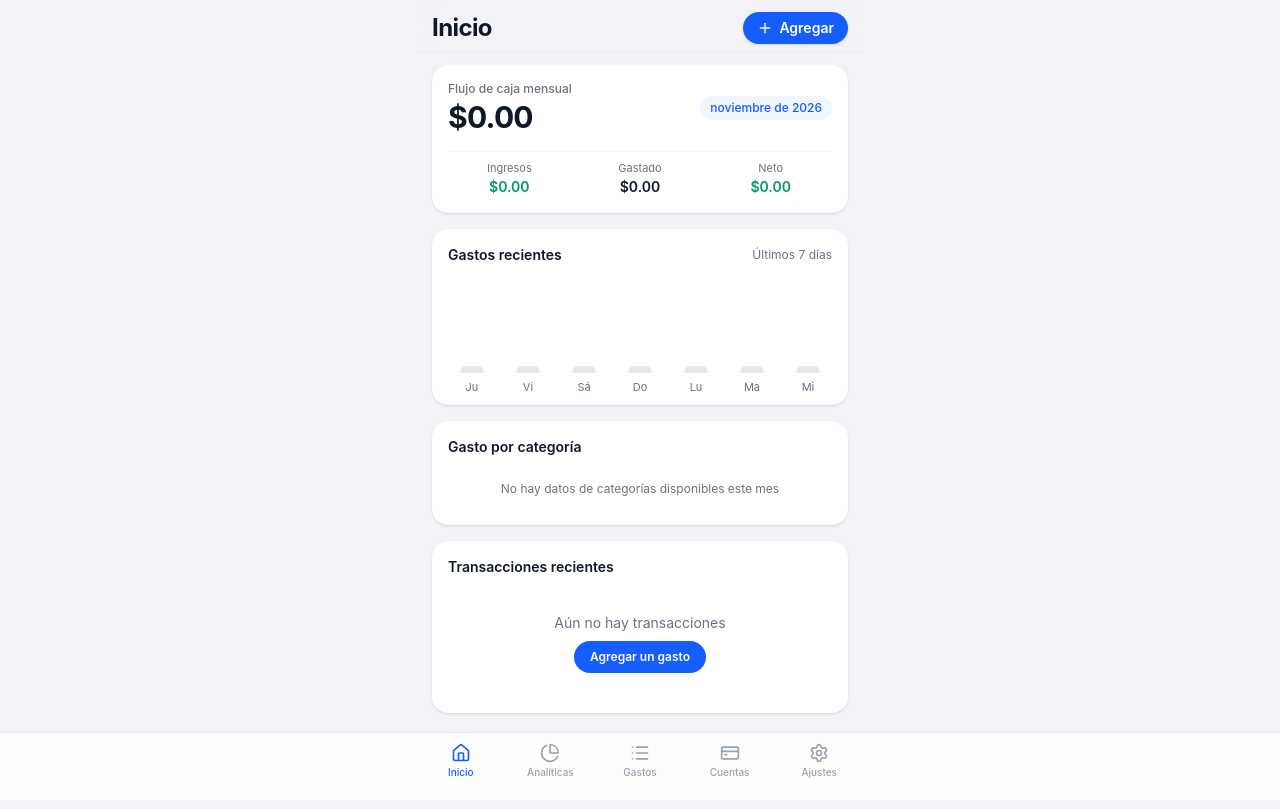
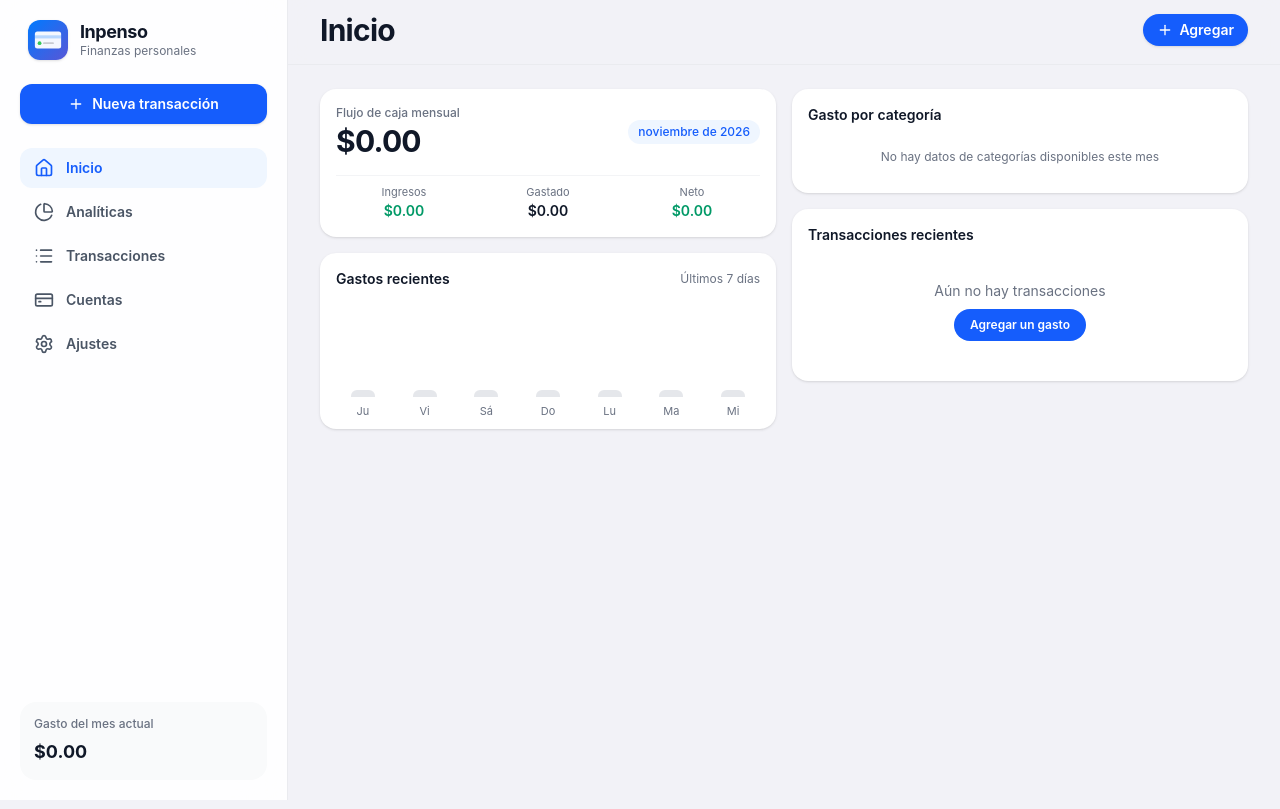
Before and after one commit to pedrogxmz/inpenso-web, a React (Vite) app: page / in a window 1280 px wide. Built offline with nearby package versions, Linux system fonts and the light colour scheme.

Commit message:
Add responsive desktop dashboard layout with sidebar navigation and multi-column grids

```diff
--- a/public/sw.js
+++ b/public/sw.js
@@ -1,4 +1,4 @@
-const CACHE_NAME = 'inpenso-pwa-v4';
+const CACHE_NAME = 'inpenso-pwa-v5';
 const ASSETS = ['./', './index.html', './manifest.json', './icon.svg'];
 
 self.addEventListener('install', (event) => {
--- a/src/App.tsx
+++ b/src/App.tsx
@@ -294,10 +294,81 @@ export default function App() {
   };
 
   return (
-    <div className="min-h-screen bg-[#F2F2F7] dark:bg-black text-gray-900 dark:text-gray-100 flex flex-col max-w-md mx-auto relative pb-24">
+    <div className="min-h-screen bg-[#F2F2F7] dark:bg-black text-gray-900 dark:text-gray-100 flex flex-col md:flex-row">
+      {/* Desktop Sidebar (visible on md and larger screens) */}
+      <aside className="hidden md:flex md:w-64 lg:w-72 shrink-0 flex-col justify-between bg-white/90 dark:bg-zinc-900/90 backdrop-blur-xl border-r border-gray-200/80 dark:border-zinc-800 p-5 sticky top-0 h-screen">
+        <div className="space-y-6">
+          {/* Brand Header */}
+          <div className="flex items-center gap-3 px-2">
+            <img src="./icon.svg" alt="Inpenso" className="w-10 h-10 rounded-xl shadow-sm" />
+            <div>
+              <h1 className="text-lg font-bold tracking-tight leading-tight">Inpenso</h1>
+              <p className="text-xs text-gray-500 dark:text-zinc-400">Finanzas personales</p>
+            </div>
+          </div>
+
+          {/* Primary Action Button */}
+          <button
+            onClick={openAddTransaction}
+            className="w-full flex items-center justify-center gap-2 bg-blue-600 hover:bg-blue-700 active:scale-[0.99] text-white text-sm font-semibold py-2.5 px-4 rounded-xl shadow-sm transition cursor-pointer"
+          >
+            <Plus className="w-4 h-4" />
+            <span>Nueva transacción</span>
+          </button>
+
+          {/* Desktop Navigation Links */}
+          <nav className="space-y-1">
+            <SidebarButton
+              active={activeTab === 'home'}
+              onClick={() => setActiveTab('home')}
+              icon={<Home className="w-5 h-5" />}
+              label="Inicio"
+            />
+            <SidebarButton
+              active={activeTab === 'analytics'}
+              onClick={() => setActiveTab('analytics')}
+              icon={<PieChart className="w-5 h-5" />}
+              label="Analíticas"
+            />
+            <SidebarButton
+              active={activeTab === 'transactions'}
+              onClick={() => setActiveTab('transactions')}
+              icon={<List className="w-5 h-5" />}
+              label="Transacciones"
+            />
+            <SidebarButton
+              active={activeTab === 'accounts'}
+              onClick={() => setActiveTab('accounts')}
+              icon={<CreditCard className="w-5 h-5" />}
+              label="Cuentas"
+            />
+            <SidebarButton
+              active={activeTab === 'settings'}
+              onClick={() => setActiveTab('settings')}
+              icon={<Settings className="w-5 h-5" />}
+              label="Ajustes"
+            />
+          </nav>
+        </div>
+
+        {/* Desktop Sidebar Footer Summary */}
+        <div className="bg-gray-50 dark:bg-zinc-800/70 rounded-2xl p-3.5 space-y-1.5 text-xs">
+          <p className="text-gray-500 dark:text-zinc-400 font-medium">Gasto del mes actual</p>
+          <p className="text-lg font-bold">{fmt(totalSpent)}</p>
+          {currentBudget > 0 && (
+            <p className="text-[11px] text-gray-500 dark:text-zinc-400">
+              {Math.min(100, Math.round((totalSpent / currentBudget) * 100))}% del presupuesto (
+              {fmt(currentBudget)})
+            </p>
+          )}
+        </div>
+      </aside>
+
+      {/* Main Content Area (Mobile column on small screens, full wide dashboard on desktop) */}
+      <div className="flex-1 flex flex-col w-full max-w-md md:max-w-6xl mx-auto relative pb-24 md:pb-10">
         {/* Top Header */}
-      <header className="safe-top sticky top-0 z-20 bg-[#F2F2F7]/90 dark:bg-black/90 backdrop-blur-md px-4 pt-3 pb-2 flex items-center justify-between border-b border-gray-200/60 dark:border-zinc-800/70">
-        <h1 className="text-2xl font-bold tracking-tight">
+        <header className="safe-top sticky top-0 z-20 bg-[#F2F2F7]/90 dark:bg-black/90 backdrop-blur-md px-4 md:px-8 pt-3 md:pt-6 pb-2 md:pb-4 flex items-center justify-between border-b border-gray-200/60 dark:border-zinc-800/70">
+          <h1 className="text-2xl md:text-3xl font-bold tracking-tight">
             {activeTab === 'home' && 'Inicio'}
             {activeTab === 'analytics' && 'Analíticas'}
             {activeTab === 'transactions' && 'Transacciones'}
@@ -305,10 +376,11 @@ export default function App() {
             {activeTab === 'settings' && 'Ajustes'}
           </h1>
 
+          <div className="flex items-center gap-2">
             {(activeTab === 'home' || activeTab === 'transactions') && (
               <button
                 onClick={openAddTransaction}
-            className="flex items-center gap-1.5 bg-blue-600 hover:bg-blue-700 active:scale-95 text-white text-sm font-semibold px-3.5 py-1.5 rounded-full shadow-sm transition"
+                className="flex items-center gap-1.5 bg-blue-600 hover:bg-blue-700 active:scale-95 text-white text-sm font-semibold px-3.5 py-1.5 rounded-full shadow-sm transition cursor-pointer"
               >
                 <Plus className="w-4 h-4" />
                 <span>Agregar</span>
@@ -318,16 +390,17 @@ export default function App() {
             {activeTab === 'accounts' && (
               <button
                 onClick={openNewAccount}
-            className="flex items-center gap-1.5 bg-blue-600 hover:bg-blue-700 active:scale-95 text-white text-sm font-semibold px-3.5 py-1.5 rounded-full shadow-sm transition"
+                className="flex items-center gap-1.5 bg-blue-600 hover:bg-blue-700 active:scale-95 text-white text-sm font-semibold px-3.5 py-1.5 rounded-full shadow-sm transition cursor-pointer"
               >
                 <Plus className="w-4 h-4" />
-            <span>Nueva</span>
-          </button>
-        )}
+                <span>Nueva cuenta</span>
+              </button>
+            )}
+          </div>
         </header>
 
         {/* Main Content */}
-      <main className="flex-1 px-4 pt-3 space-y-4">
+        <main className="flex-1 px-4 md:px-8 pt-3 md:pt-6 space-y-4">
         {activeTab === 'home' && (
           <HomeTab
             expenses={expenses}
@@ -434,8 +507,8 @@ export default function App() {
         </button>
       )}
 
-      {/* iOS Bottom Tab Bar */}
-      <nav className="safe-bottom fixed bottom-0 left-0 right-0 z-20 bg-white/85 dark:bg-zinc-900/85 backdrop-blur-xl border-t border-gray-200/80 dark:border-zinc-800">
+        {/* iOS Bottom Tab Bar (hidden on desktop md+) */}
+        <nav className="md:hidden safe-bottom fixed bottom-0 left-0 right-0 z-20 bg-white/85 dark:bg-zinc-900/85 backdrop-blur-xl border-t border-gray-200/80 dark:border-zinc-800">
           <div className="max-w-md mx-auto grid grid-cols-5 pt-1.5 pb-1">
             <TabButton
               active={activeTab === 'home'}
@@ -469,6 +542,7 @@ export default function App() {
             />
           </div>
         </nav>
+      </div>
 
       {/* Transaction Add / Edit Modal */}
       {txModalOpen && (
@@ -530,6 +604,32 @@ export default function App() {
         />
       )}
     </div>
+  );
+}
+
+function SidebarButton({
+  active,
+  onClick,
+  icon,
+  label,
+}: {
+  active: boolean;
+  onClick: () => void;
+  icon: React.ReactNode;
+  label: string;
+}) {
+  return (
+    <button
+      onClick={onClick}
+      className={`w-full flex items-center gap-3 px-3.5 py-2.5 rounded-xl text-sm font-semibold transition cursor-pointer ${
+        active
+          ? 'bg-blue-50 dark:bg-blue-950/60 text-blue-600 dark:text-blue-400'
+          : 'text-gray-600 dark:text-zinc-400 hover:bg-gray-100 dark:hover:bg-zinc-800/60'
+      }`}
+    >
+      {icon}
+      <span>{label}</span>
+    </button>
   );
 }
 
@@ -628,6 +728,7 @@ function HomeTab({
   );
 
   return (
+    <div className="grid grid-cols-1 lg:grid-cols-2 gap-4 items-start">
       <div className="space-y-4">
       {/* Monthly Cashflow Header Card */}
       <div className="bg-white dark:bg-zinc-900 rounded-2xl p-4 shadow-sm space-y-4">
@@ -726,6 +827,9 @@ function HomeTab({
         </div>
       </div>
 
+      </div>
+
+      <div className="space-y-4">
       {/* Category Breakdown */}
       <div className="bg-white dark:bg-zinc-900 rounded-2xl p-4 shadow-sm space-y-3">
         <h2 className="text-sm font-semibold">Gasto por categoría</h2>
@@ -836,6 +940,7 @@ function HomeTab({
             })}
           </div>
         )}
+      </div>
       </div>
     </div>
   );
@@ -1151,7 +1256,7 @@ function AnalyticsTabView({
       {/* Sub-tab 1: Overview */}
       {analyticsTab === 'overview' && (
         <div className="space-y-4">
-          <div className="grid grid-cols-2 gap-3">
+          <div className="grid grid-cols-2 md:grid-cols-3 lg:grid-cols-6 gap-3">
             <MetricCard title="Gasto total" value={fmt(totalSpent)} color="text-blue-600" />
             <MetricCard title="Ingresos" value={fmt(totalIncome)} color="text-emerald-600" />
             <MetricCard
@@ -1237,7 +1342,7 @@ function AnalyticsTabView({
 
       {/* Sub-tab 3: Smart Insights */}
       {analyticsTab === 'insights' && (
-        <div className="space-y-4">
+        <div className="grid grid-cols-1 lg:grid-cols-3 gap-4 items-start">
           {/* Key Statistics */}
           <div className="bg-white dark:bg-zinc-900 rounded-2xl p-4 shadow-sm space-y-3">
             <h3 className="text-sm font-semibold">Estadísticas clave</h3>
@@ -1590,7 +1695,7 @@ function AccountsTab({
   }
 
   return (
-    <div className="space-y-3">
+    <div className="grid grid-cols-1 md:grid-cols-2 gap-4 items-start">
       {accounts.map((account) => {
         const isCredit = account.type === 'credit';
         const consumed = getAccountConsumed(account, expenses);
@@ -1789,7 +1894,7 @@ function SettingsTab({
   };
 
   return (
-    <div className="space-y-4">
+    <div className="grid grid-cols-1 md:grid-cols-2 gap-4 items-start">
       {/* Appearance */}
       <div className="bg-white dark:bg-zinc-900 rounded-2xl p-4 shadow-sm space-y-3">
         <h3 className="text-xs font-semibold uppercase tracking-wider text-gray-400">
```
Lines whose indentation alone changed are shown as unchanged.
